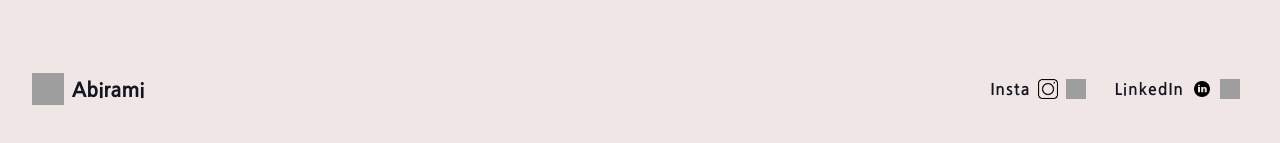
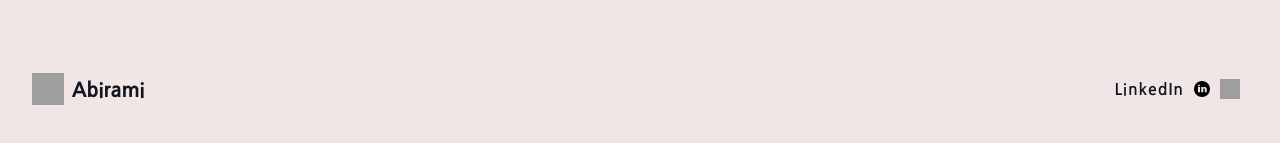
Before and after one commit to abyy14/portfolio, a React (Create React App) app: page / in a window 1280 px wide. Shown: the part 2267-2410 px from the top of the page. Built offline with nearby package versions, Linux system fonts and the light colour scheme; grey boxes are pictures that could not be loaded.

Commit message:
Update Footer.js

```diff
--- a/src/components/Main/Footer.js
+++ b/src/components/Main/Footer.js
@@ -15,11 +15,6 @@ const Footer = () => {
                                 </div>
                             </a>
                             <div class="row-btns">
-                                <a href="https://www.instagram.com/a._.b._.ii/?igshid=YmMyMTA2M2Y%3D" class="btn w-inline-block"  target="_blank" rel="noreferrer">
-                                    <div>Insta</div>
-                                    <img src={InstagramLogo} loading="lazy" alt="Arrow icon" class="btn-icon-r"/>
-                                    <img src="https://uploads-ssl.webflow.com/60d6be31db0c62b38797d7d1/60d82e9b566f832beb3be06a_arrow-up-right.svg" loading="lazy" alt="Arrow icon" class="btn-icon-r"/>
-                                    </a>
                                     <a href="https://www.linkedin.com/in/abiramiravikumar/" target="_blank" class="btn w-inline-block" rel="noreferrer">
                                         <div>LinkedIn</div>
                                         <img src={LinkedInLogo} loading="lazy" alt="Arrow icon" class="btn-icon-r"/>
```
